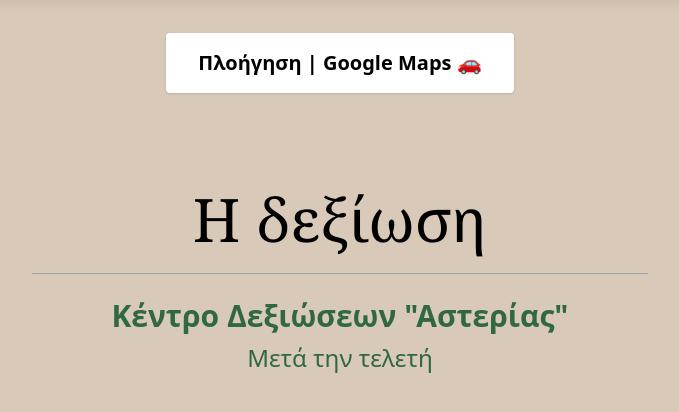
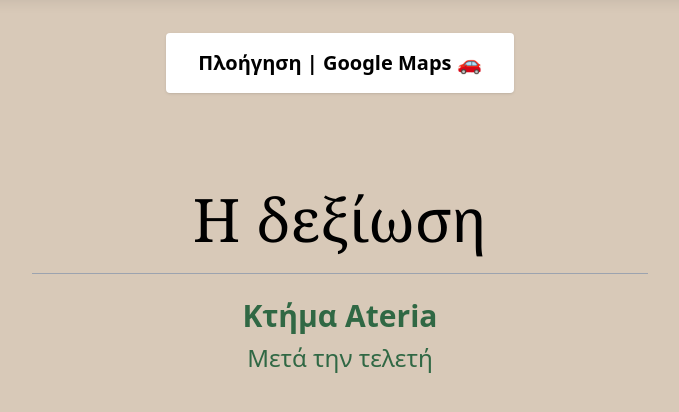
Before and after one commit to kostasmath23/polka-dot-invite, a React (Vite) app: page / in a window 1280 px wide. Shown: the part 9003-9415 px from the top of the page, without its empty margins (300-979 px from the left). Built offline with nearby package versions, Linux system fonts and the light colour scheme; no server answers; the database is empty; grey boxes are pictures that could not be loaded.

Commit message:
Add files via upload

```diff
--- a/src/components/ChurchMap.jsx
+++ b/src/components/ChurchMap.jsx
@@ -39,7 +39,7 @@ export default function ChurchMap() {
         <div data-aos="fade-right" data-aos-offset="400" data-aos-duration="1200">
           <h2 className="text-5xl sm:text-6xl font-serif mb-6 text-black">Η δεξίωση</h2>
           <hr className="border-t border-gray-400 w-1/2 mx-auto mb-6" />
-          <p className="text-2xl sm:text-3xl font-semibold mb-2" style={{ color: '#306844' }}>Κέντρο Δεξιώσεων "Αστερίας"</p>
+          <p className="text-2xl sm:text-3xl font-semibold mb-2" style={{ color: '#306844' }}>Κτήμα Ateria</p>
           <p className="text-xl sm:text-2xl mb-10" style={{ color: '#306844' }}>Μετά την τελετή</p>
 
           <div className="w-full aspect-video mb-10 rounded-lg overflow-hidden shadow-lg">
```
